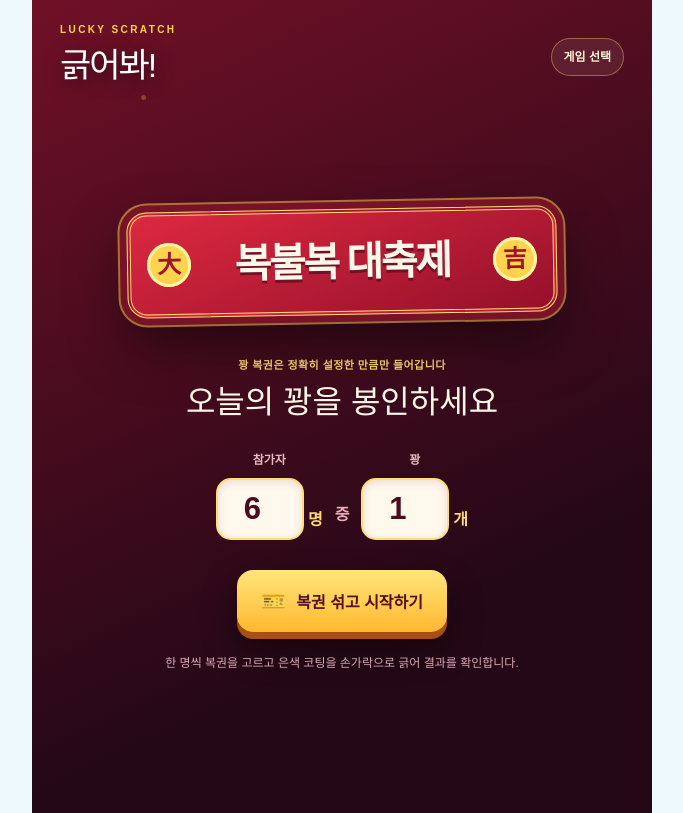
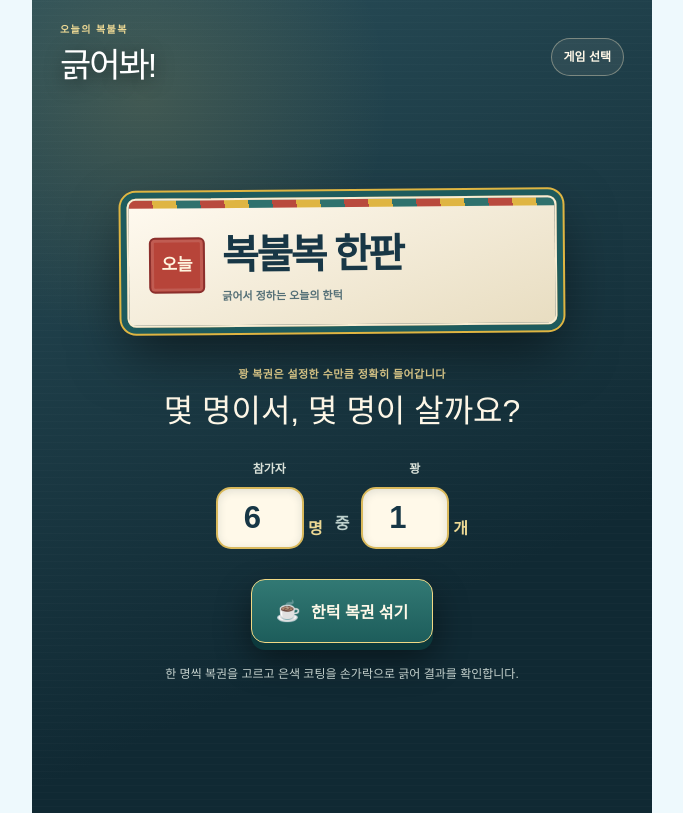
Before and after one commit to uclick-ljw/coffee-break-games, a Next.js app: page / in a window 1280 px wide. Both pictures are taken after a click on the button 822 px from the left and 747 px from the top of the page. Shown: the whole page, without its empty margins (298-981 px from the left). Built offline with nearby package versions, Linux system fonts and the light colour scheme.

Commit message:
feat: give scratch game a Korean-inspired style

```diff
--- a/app/globals.css
+++ b/app/globals.css
@@ -83,71 +83,78 @@ button { font: inherit; }
 .peg-result > strong { display: block; margin-top: 9px; color: #e26936; font-size: 17px; }
 
 .lottery-shell {
-  --festival-red: #c91f37;
-  --festival-dark: #39091a;
-  --festival-gold: #ffd34d;
+  --festival-red: #c64b40;
+  --festival-dark: #102933;
+  --festival-gold: #e3bd58;
   min-height: 100svh;
   max-width: 620px;
   margin: auto;
   padding: 22px clamp(15px, 5vw, 28px);
   color: #fff8e8;
   background:
-    radial-gradient(circle at 18% 12%, #ffcf5a44 0 2px, transparent 3px),
-    radial-gradient(circle at 82% 30%, #ffcf5a33 0 2px, transparent 3px),
-    linear-gradient(155deg, #701027, #250817 72%);
+    repeating-linear-gradient(0deg, transparent 0 6px, #ffffff08 7px),
+    radial-gradient(circle at 18% 12%, #e3bd5827, transparent 28%),
+    linear-gradient(155deg, #294e59, #102933 72%);
   overflow-x: hidden;
 }
 .lottery-topbar { position: relative; z-index: 5; display: flex; align-items: center; justify-content: space-between; }
-.lottery-eyebrow { margin: 0 0 3px; color: var(--festival-gold); font-size: 10px; font-weight: 900; letter-spacing: .24em; }
+.lottery-eyebrow { margin: 0 0 3px; color: #ecd894; font-size: 10px; font-weight: 900; letter-spacing: .14em; }
 .lottery-topbar h1 { color: white; text-shadow: 0 4px 18px #0008; }
-.lottery-nav { padding: 9px 12px; border: 1px solid #ffd77766; border-radius: 99px; background: #fff1d614; color: #fff4d5; font-size: 12px; font-weight: 800; cursor: pointer; }
+.lottery-nav { padding: 9px 12px; border: 1px solid #f1e4c466; border-radius: 99px; background: #f7edda12; color: #fff8e8; font-size: 12px; font-weight: 800; cursor: pointer; }
 .lottery-setup, .lottery-final { min-height: calc(100svh - 100px); display: grid; align-content: center; justify-items: center; text-align: center; }
 .festival-sign {
+  position: relative;
   width: min(100%, 430px);
-  padding: 19px 16px;
+  padding: 25px 20px 20px;
   display: grid;
-  grid-template-columns: 44px 1fr 44px;
+  grid-template-columns: 56px 1fr;
   align-items: center;
-  border: 4px double #ffdf76;
-  border-radius: 20px;
-  background: linear-gradient(160deg, #dc2940, #96102b);
-  box-shadow: 0 0 0 7px #781226, 0 0 0 9px #ffca4d88, 0 24px 55px #0008;
-  transform: rotate(-1deg);
+  gap: 17px;
+  border: 2px solid #f8edd3;
+  border-radius: 9px;
+  background:
+    repeating-linear-gradient(90deg, #b94a3d 0 24px, #dfb542 24px 48px, #2f716d 48px 72px) top / 100% 8px no-repeat,
+    linear-gradient(160deg, #fffaf0, #e8ddc1);
+  color: #183746;
+  box-shadow: 0 0 0 6px #1e5b5d, 0 0 0 8px #dfb542, 0 24px 55px #0008;
+  transform: rotate(-.5deg);
 }
-.festival-sign span { display: grid; place-items: center; aspect-ratio: 1; border-radius: 50%; background: #ffd34d; color: #9e142c; font-size: 24px; font-weight: 900; box-shadow: inset 0 0 0 3px #fff4a9; }
-.festival-sign b { font-size: clamp(27px, 8vw, 40px); letter-spacing: -.06em; text-shadow: 0 3px #721025; }
-.lottery-kicker { margin: 42px 0 5px; color: #ffd976; font-size: 11px; font-weight: 900; letter-spacing: .04em; }
+.festival-sign span { display: grid; place-items: center; aspect-ratio: 1; border: 2px solid #8c2f2c; border-radius: 6px; background: #b74439; color: #fff5df; font-size: 17px; font-weight: 900; box-shadow: inset 0 0 0 3px #ffffff20; }
+.festival-sign div { text-align: left; }
+.festival-sign b { display: block; font-size: clamp(28px, 8vw, 40px); letter-spacing: -.06em; }
+.festival-sign small { display: block; margin-top: 3px; color: #557077; font-size: 11px; font-weight: 800; }
+.lottery-kicker { margin: 40px 0 5px; color: #ecd894; font-size: 11px; font-weight: 900; letter-spacing: .04em; }
 .lottery-setup h2 { margin: 0 0 25px; font-size: clamp(23px, 6vw, 32px); }
 .lottery-inputs { display: flex; align-items: end; justify-content: center; gap: 12px; }
 .lottery-inputs label { display: grid; grid-template-columns: 1fr auto; align-items: end; gap: 4px; }
-.lottery-inputs label > span { grid-column: 1 / -1; margin-bottom: 5px; color: #e7b8bf; font-size: 12px; font-weight: 800; }
-.lottery-inputs input { width: 88px; height: 62px; border: 2px solid #ffde78; border-radius: 15px; background: #fff9ed; color: #4a0d1d; text-align: center; font-size: 31px; font-weight: 900; box-shadow: inset 0 2px 8px #72102522; }
-.lottery-inputs b { padding-bottom: 8px; color: #ffd976; }
-.lottery-inputs > i { padding-bottom: 13px; color: #e6acb7; font-style: normal; font-weight: 900; }
-.lottery-start { margin-top: 30px; padding: 16px 24px; border: 0; border-radius: 16px; background: linear-gradient(#ffe57a, #ffb82f); color: #541024; font-weight: 900; box-shadow: 0 7px 0 #a94f14, 0 16px 35px #0007; cursor: pointer; transition: transform .12s, box-shadow .12s; }
-.lottery-start:active { transform: translateY(5px); box-shadow: 0 2px 0 #a94f14, 0 8px 18px #0006; }
+.lottery-inputs label > span { grid-column: 1 / -1; margin-bottom: 5px; color: #d9e1d9; font-size: 12px; font-weight: 800; }
+.lottery-inputs input { width: 88px; height: 62px; border: 2px solid #d9b95c; border-radius: 15px; background: #fff9e9; color: #173746; text-align: center; font-size: 31px; font-weight: 900; box-shadow: inset 0 2px 8px #17374622; }
+.lottery-inputs b { padding-bottom: 8px; color: #ecd894; }
+.lottery-inputs > i { padding-bottom: 13px; color: #bdd0cc; font-style: normal; font-weight: 900; }
+.lottery-start { margin-top: 30px; padding: 16px 24px; border: 1px solid #f0d985; border-radius: 14px; background: linear-gradient(#327974, #1d5d5b); color: #fff9e9; font-weight: 900; box-shadow: 0 7px 0 #0c393c, 0 16px 35px #0007; cursor: pointer; transition: transform .12s, box-shadow .12s; }
+.lottery-start:active { transform: translateY(5px); box-shadow: 0 2px 0 #0c393c, 0 8px 18px #0006; }
 .lottery-start span { margin-right: 6px; font-size: 20px; }
-.lottery-rule { max-width: 370px; margin: 22px 0 0; color: #d7a9b2; font-size: 12px; line-height: 1.6; }
+.lottery-rule { max-width: 370px; margin: 22px 0 0; color: #c4d1cd; font-size: 12px; line-height: 1.6; }
 
 .lottery-pick { padding: 26px 0 12px; text-align: center; }
-.lottery-status { min-height: 80px; padding: 13px 16px; display: grid; grid-template-columns: 62px 1fr 74px; align-items: center; border: 1px solid #ffd77755; border-radius: 20px; background: #ffffff0d; box-shadow: inset 0 0 28px #ffcf4510; }
-.lottery-status > span, .lottery-status > b { color: #ffd976; font-size: 12px; }
-.lottery-status small { color: #d6a5ae; font-size: 10px; font-weight: 800; }
+.lottery-status { min-height: 80px; padding: 13px 16px; display: grid; grid-template-columns: 72px 1fr 74px; align-items: center; border: 1px solid #ead9a855; border-radius: 15px; background: #f8eed815; box-shadow: inset 0 0 28px #e3bd580e; }
+.lottery-status > span, .lottery-status > b { color: #ecd894; font-size: 12px; }
+.lottery-status small { color: #bcd0cc; font-size: 10px; font-weight: 800; }
 .lottery-status h2 { margin: 2px 0 0; font-size: 22px; }
-.lottery-pick > p { margin: 24px 0 18px; color: #ffe7ba; font-size: 14px; font-weight: 800; }
+.lottery-pick > p { margin: 24px 0 18px; color: #f3e9cd; font-size: 14px; font-weight: 800; }
 .ticket-wall { display: grid; grid-template-columns: repeat(auto-fit, minmax(72px, 1fr)); gap: 11px; perspective: 700px; }
-.sealed-ticket { position: relative; min-height: 116px; padding: 13px 8px 9px; display: grid; place-items: center; overflow: hidden; border: 2px solid #ffd870; border-radius: 8px 8px 16px 16px; background: linear-gradient(135deg, #e52f45, #a7112a); color: #fff1c8; box-shadow: 0 8px 0 #5d091b, 0 12px 20px #0005, inset 0 0 0 4px #ffffff0e; cursor: pointer; animation: ticket-arrive .32s both; }
+.sealed-ticket { position: relative; min-height: 116px; padding: 13px 8px 9px; display: grid; place-items: center; overflow: hidden; border: 2px solid #f0e3c4; border-radius: 7px 7px 13px 13px; background: repeating-linear-gradient(135deg, transparent 0 10px, #ffffff10 10px 11px), linear-gradient(145deg, #347b76, #194d54); color: #fff8df; box-shadow: 0 8px 0 #0d333a, 0 12px 20px #0005, inset 0 0 0 4px #ffffff0e; cursor: pointer; animation: ticket-arrive .32s both; }
 .sealed-ticket:nth-child(3n) { animation-delay: .05s; }.sealed-ticket:nth-child(3n + 1) { animation-delay: .1s; }
-.sealed-ticket::before, .sealed-ticket::after { content: ""; position: absolute; left: 7px; right: 7px; border-top: 2px dashed #ffe39b88; }
+.sealed-ticket::before, .sealed-ticket::after { content: ""; position: absolute; left: 7px; right: 7px; border-top: 2px dashed #f3e7c890; }
 .sealed-ticket::before { top: 9px; }.sealed-ticket::after { bottom: 9px; }
-.sealed-ticket i { position: absolute; top: -16px; width: 33px; height: 33px; border: 2px solid #ffd870; border-radius: 50%; background: #420817; }
-.sealed-ticket strong { font-size: 35px; text-shadow: 0 3px #650b1c; }
-.sealed-ticket span { padding: 3px 8px; border-radius: 99px; background: #3b0716aa; color: #ffdc74; font-size: 9px; font-weight: 900; letter-spacing: .1em; }
+.sealed-ticket i { position: absolute; top: -16px; width: 33px; height: 33px; border: 2px solid #f0e3c4; border-radius: 50%; background: #102f38; }
+.sealed-ticket strong { font-size: 35px; text-shadow: 0 3px #13313a; }
+.sealed-ticket span { padding: 3px 8px; border-radius: 99px; background: #fff5d9dc; color: #173746; font-size: 9px; font-weight: 900; letter-spacing: .04em; }
 .sealed-ticket:hover:not(:disabled), .sealed-ticket:focus-visible { z-index: 2; outline: 3px solid white; transform: translateY(-5px) rotate(-1deg); filter: brightness(1.12); }
-.ticket-color-1 { background: linear-gradient(135deg, #2568ba, #143979); }.ticket-color-2 { background: linear-gradient(135deg, #903bb2, #501665); }.ticket-color-3 { background: linear-gradient(135deg, #178d79, #075044); }
-.sealed-ticket.opened { opacity: .24; filter: grayscale(1); transform: scale(.92); box-shadow: 0 3px 0 #29030c; }
+.ticket-color-1 { background: repeating-linear-gradient(135deg, transparent 0 10px, #ffffff10 10px 11px), linear-gradient(145deg, #365b7c, #1c364f); }.ticket-color-2 { background: repeating-linear-gradient(135deg, transparent 0 10px, #ffffff10 10px 11px), linear-gradient(145deg, #bd584a, #78352f); }.ticket-color-3 { background: repeating-linear-gradient(135deg, transparent 0 10px, #ffffff10 10px 11px), linear-gradient(145deg, #9a7134, #66461f); }
+.sealed-ticket.opened { opacity: .24; filter: grayscale(1); transform: scale(.92); box-shadow: 0 3px 0 #0b252c; }
 .draw-progress { height: 7px; margin: 27px auto 0; overflow: hidden; border-radius: 99px; background: #ffffff1b; }
-.draw-progress i { display: block; height: 100%; border-radius: inherit; background: linear-gradient(90deg, #ffb92f, #fff097); transition: width .3s; }
+.draw-progress i { display: block; height: 100%; border-radius: inherit; background: linear-gradient(90deg, #b94a3d, #dfb542, #2f716d); transition: width .3s; }
 
 .lottery-reveal { min-height: calc(100svh - 82px); display: grid; place-items: center; padding: 30px 0; text-align: center; }
 .lottery-reveal::before { content: ""; position: fixed; inset: 0; pointer-events: none; background: conic-gradient(from 0deg at 50% 45%, transparent 0 7%, #ffd85116 8% 11%, transparent 12% 20%); animation: spotlight-spin 8s linear infinite; }
@@ -343,9 +350,9 @@ footer b { color: var(--ink); }
   .score-chip { padding-inline: 7px; }
   .score-chip span { overflow: hidden; text-overflow: ellipsis; white-space: nowrap; }
   .lottery-shell { padding-top: 16px; }
-  .festival-sign { grid-template-columns: 36px 1fr 36px; padding-inline: 10px; }
+  .festival-sign { grid-template-columns: 46px 1fr; padding-inline: 13px; gap: 11px; }
   .festival-sign b { font-size: 28px; }
-  .festival-sign span { font-size: 19px; }
+  .festival-sign span { font-size: 15px; }
   .ticket-wall { grid-template-columns: repeat(4, 1fr); gap: 8px; }
   .sealed-ticket { min-height: 102px; }
   .prize-window { height: 220px; }
--- a/app/lottery.tsx
+++ b/app/lottery.tsx
@@ -6,7 +6,7 @@ import { makeLotteryTickets, type LotteryTicket } from './lottery-game';
 type Phase = 'setup' | 'pick' | 'reveal' | 'result';
 type DrawResult = { player: number; ticket: number; penalty: boolean };
 
-const confettiColors = ['#ffd447', '#ff4d67', '#5ee7ff', '#9dff6b', '#a67cff', '#ff8c42'];
+const confettiColors = ['#e3b13f', '#c64b40', '#2c7790', '#2f6d68', '#f2e6c8', '#374f7d'];
 const SCRATCH_COMPLETE = 40;
 const playerName = (index: number) => `참가자 ${index + 1}`;
 
@@ -66,7 +66,7 @@ export default function LotteryGame({ onExit }: { onExit: () => void }) {
     <main className="lottery-shell">
       <header className="lottery-topbar">
         <div>
-          <p className="lottery-eyebrow">LUCKY SCRATCH</p>
+          <p className="lottery-eyebrow">오늘의 복불복</p>
           <h1>긁어봐!</h1>
         </div>
         <div className="game-actions">
@@ -77,9 +77,9 @@ export default function LotteryGame({ onExit }: { onExit: () => void }) {
 
       {phase === 'setup' && (
         <section className="lottery-setup" aria-labelledby="lottery-setup-title">
-          <div className="festival-sign" aria-hidden="true"><span>大</span><b>복불복 대축제</b><span>吉</span></div>
-          <p className="lottery-kicker">꽝 복권은 정확히 설정한 만큼만 들어갑니다</p>
-          <h2 id="lottery-setup-title">오늘의 꽝을 봉인하세요</h2>
+          <div className="festival-sign" aria-hidden="true"><span>오늘</span><div><b>복불복 한판</b><small>긁어서 정하는 오늘의 한턱</small></div></div>
+          <p className="lottery-kicker">꽝 복권은 설정한 수만큼 정확히 들어갑니다</p>
+          <h2 id="lottery-setup-title">몇 명이서, 몇 명이 살까요?</h2>
           <div className="lottery-inputs">
             <label>
               <span>참가자</span>
@@ -93,7 +93,7 @@ export default function LotteryGame({ onExit }: { onExit: () => void }) {
               <b>개</b>
             </label>
           </div>
-          <button className="lottery-start" onClick={startGame}><span>🎫</span> 복권 섞고 시작하기</button>
+          <button className="lottery-start" onClick={startGame}><span>☕</span> 한턱 복권 섞기</button>
           <p className="lottery-rule">한 명씩 복권을 고르고 은색 코팅을 손가락으로 긁어 결과를 확인합니다.</p>
         </section>
       )}
@@ -101,11 +101,11 @@ export default function LotteryGame({ onExit }: { onExit: () => void }) {
       {phase === 'pick' && (
         <section className="lottery-pick" aria-labelledby="pick-title">
           <div className="lottery-status">
-            <span>{turn + 1} / {people}</span>
+            <span>차례 {turn + 1} / {people}</span>
             <div><small>지금 뽑을 사람</small><h2 id="pick-title">{playerName(turn)}</h2></div>
             <b>꽝 {penalties}장</b>
           </div>
-          <p>마음이 가는 스크래치 복권 한 장을 고르세요</p>
+          <p>마음이 가는 한턱 복권 한 장을 고르세요</p>
           <div className="ticket-wall" aria-label="스크래치 복권">
             {tickets.map((ticket, index) => (
               <button
@@ -115,7 +115,7 @@ export default function LotteryGame({ onExit }: { onExit: () => void }) {
                 onClick={() => pickTicket(ticket)}
                 aria-label={opened.has(ticket.id) ? `${index + 1}번 복권, 이미 긁음` : `${index + 1}번 스크래치 복권 고르기`}
               >
-                <i /><strong>福</strong><span>{opened.has(ticket.id) ? '긁음' : '복권'}</span>
+                <i /><strong>복</strong><span>{opened.has(ticket.id) ? '확인 완료' : '한턱 복권'}</span>
               </button>
             ))}
           </div>
```
